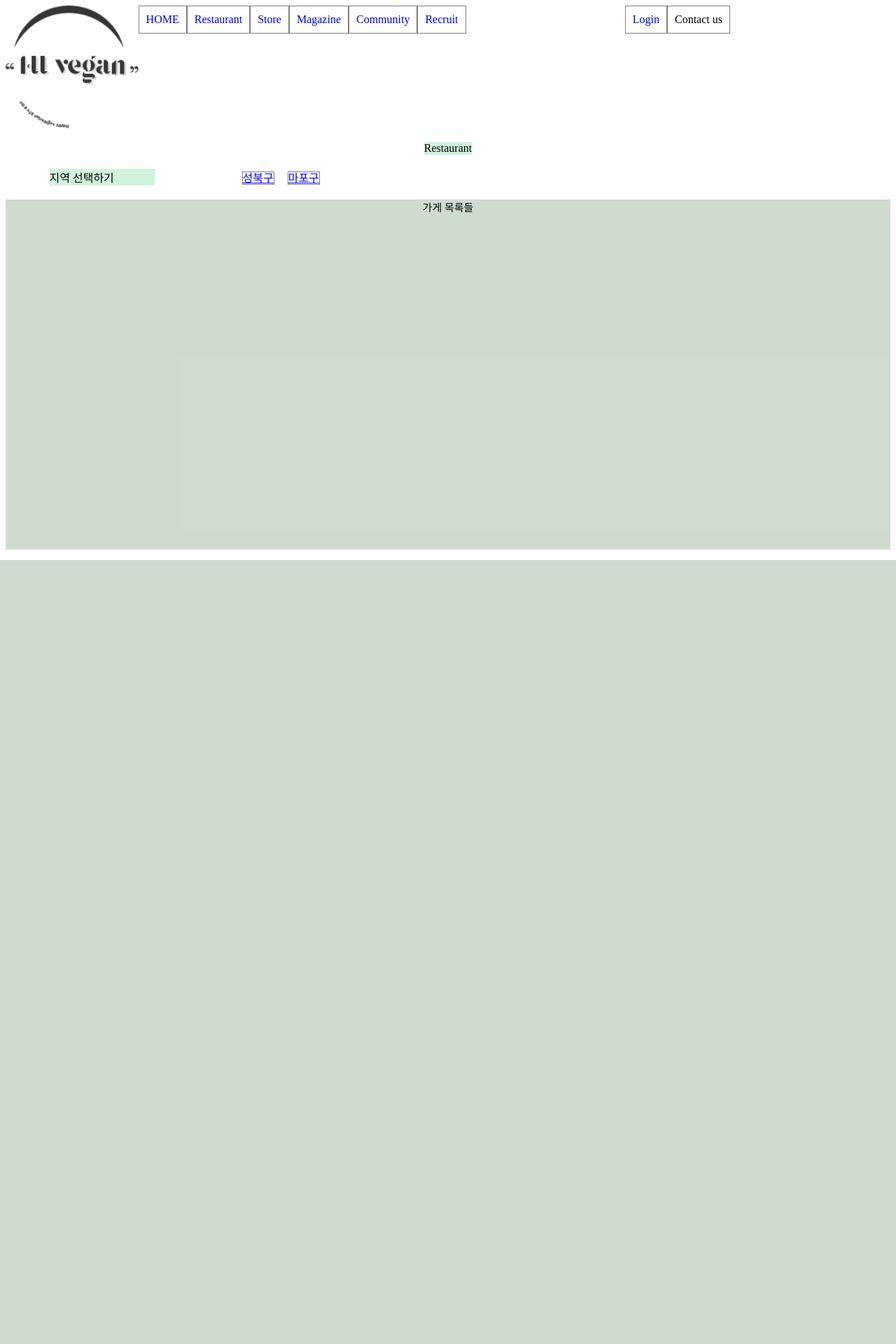
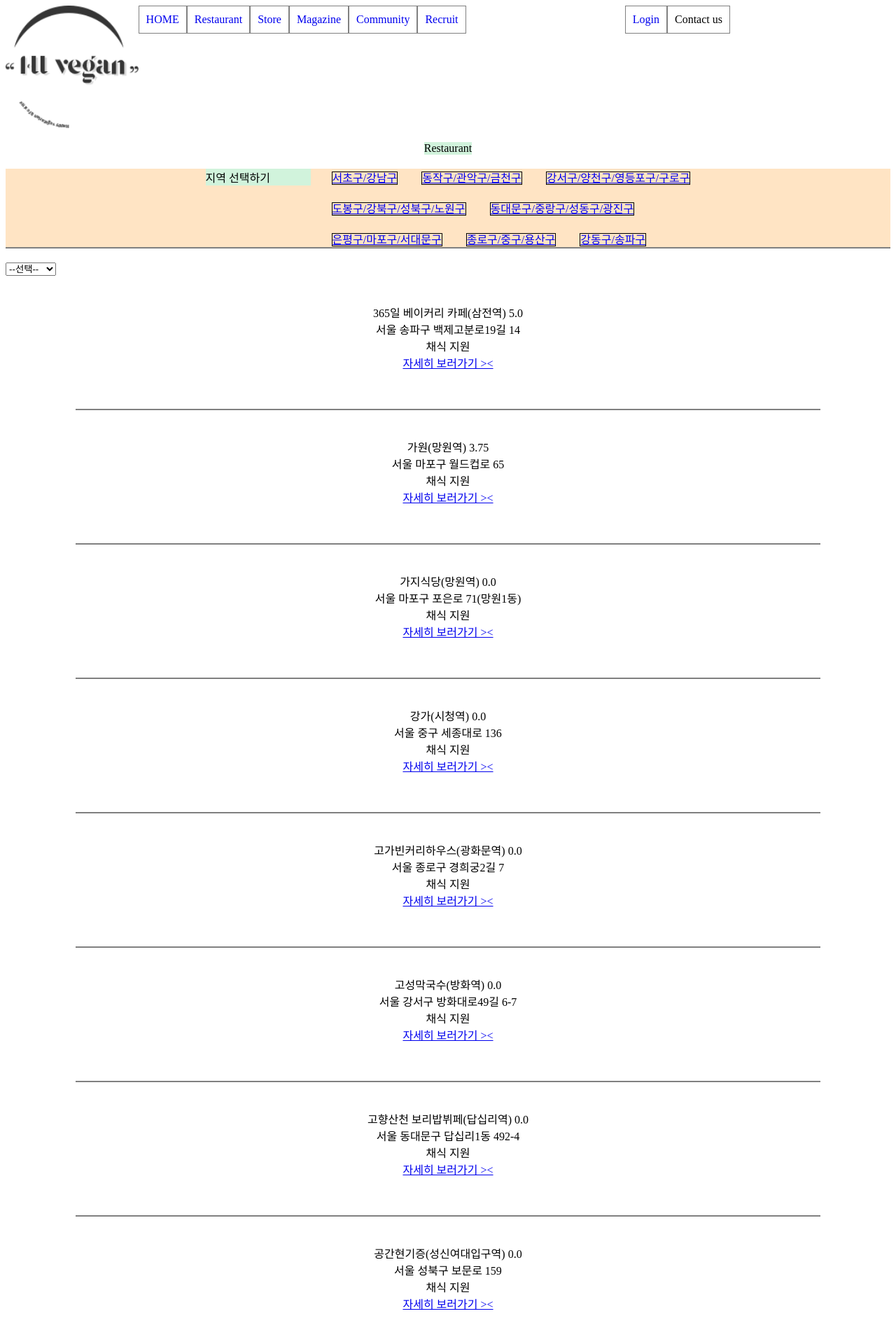
Before and after one commit to haeju98/team2_miniton, a Django app: page /Restaurant/ in a window 1280 px wide. Shown: the top 1920 px of the page at 70% size. Before the commit the page ends 800 px from the top, so only its background shows below. Run offline with Django 3.2, Linux system fonts and the light colour scheme; data comes from the database, SQL or seed files in the repository; both versions use the stored data as it was after the commit; parts of the project's set-up code (start-up, migrations or seed data) failed here and were passed over; some libraries are stand-ins or nearby versions.

Commit message:
레스토랑 기능 완료git add .!

```diff
--- a/app/static/3-Restaurant/Restaurant.css
+++ b/app/static/3-Restaurant/Restaurant.css
@@ -1,6 +1,5 @@
 @import url(base.css);
-
-.header{
+.header {
   width: 100%;
   display: flex;
   justify-content: center;
@@ -8,41 +7,42 @@
   margin: 20px 0;
 }
 
-.title{
+.title {
   background-color: rgb(209, 243, 220);
 }
 
-.middlebar{
-    width: 550px;
+.choose-bar {
   display: flex;
-    justify-content: space-around;
+  justify-content: center;
   margin: 20px 0;
+  border-bottom: 2px gray solid;
+  background-color: bisque;
 }
 
-.Seoul{
+.Seoul {
   background-color: rgb(209, 243, 220);
   width: 150px;
   height: 100%;
 }
 
-.Store_by_Region{
-    width: 150px;
-    height: 40%;
+.Regin-Row {
+  width: 100%;
+  margin-bottom: 20px;
 }
-
-.Store {
-    width: 30px;
-    height: 40%;
-    border: 1px solid gray;
-    text-align: center;
-    margin-right: 15px;
-    color: blue;
-    text-decoration: underline;
+.Regin-Box {
+  border: 1px black solid;
+  margin-left: 30px;
 }
-
-.mainbox{
-    height: 500px;
+.mainbox {
   background-color: rgba(0, 63, 0, 0.185);
   font-size: 15px;
   text-align: center;
 }
+
+.Store {
+  text-align: center;
+  height: 150px;
+  border-bottom: 2px gray solid;
+  margin: 0 100px;
+  padding-top:40px;
+}
--- a/app/static/3-Restaurant/post.js
+++ b/app/static/3-Restaurant/post.js
@@ -1,16 +1,14 @@
-function like(isLike) {
+function like(isLike,pk) {
   //   post 아이디를 줘야함
   $.ajax({
     cache: false,
     url: "user/like",
     data: {
       isLike: isLike,
+      post_pk: pk,
     },
     type: "POST",
     success: (result) => {
-      console.log(
-        "hihi"
-        );
       if (isLike) $("#isLike").removeClass("red");
       else $("#isLike").addClass("red");
     },
--- a/app/templates/3-Restaurant/Restaurant.html
+++ b/app/templates/3-Restaurant/Restaurant.html
@@ -1,24 +1,68 @@
 {% extends 'base.html' %}
+{% block css %} {% load static %}
+<link
+  rel="stylesheet"
+  href="{% static '3-Restaurant/Restaurant.css' %}"
+  type="text/css"
+/>
+{% endblock %} {% block content %}
+<div class="header">
+  <div class="title">Restaurant</div>
+</div>
+<div class="choose-bar">
+  <div class="Seoul">지역 선택하기</div>
+  <div class="Store_by_Region">
 
-{% block css %}
-    {% load static %}
-    <link rel="stylesheet" href="{% static '3-Restaurant/Restaurant.css' %}" type='text/css'>
-{% endblock %}
+    <div class="Regin-Row">
+        <a class="Regin-Box" href="{% url 'Mapo' %}">서초구/강남구</a>
+        <a class="Regin-Box" href="{% url 'Mapo' %}">동작구/관악구/금천구</a>
+        <a class="Regin-Box" href="{% url 'Mapo' %}">강서구/양천구/영등포구/구로구</a>
+      </div>
+    <div class="Regin-Row">
+      <a class="Regin-Box" href="{% url 'Seongbuk' %}">도봉구/강북구/성북구/노원구</a>
+      <a class="Regin-Box" href="{% url 'Mapo' %}">동대문구/중랑구/성동구/광진구</a>
+    </div>
+      <div class="Regin-Rowx">
+        <a class="Regin-Box" href="{% url 'Mapo' %}">은평구/마포구/서대문구</a>
+        <a class="Regin-Box" href="{% url 'Mapo' %}">종로구/중구/용산구</a>
+      <a class="Regin-Box" href="{% url 'Mapo' %}">강동구/송파구</a>
+      </div>
+    </div>
+  </div>
+</div>
+<div class="check-category">
+  <form method="GET">
+    <select id="sort-select" onchange="location = this.value;">
+      <option class="sort-mypost" value="?sort=">--선택--</option>
+      {% if user.is_authenticated %}
+      <option class="sort-mypost" value="?sort=likes">즐겨찾기</option>
+      {% endif %}
+      <option class="sort-date" value="?sort=abc">가나다순</option>
+      <option class="sort-likes" value="?sort=grade">별점순</option>
+    </select>
 
-{% block content %}
-    <div class="header">
-        <div class="title">Restaurant</div>
+  </form>
+</div>
+{% for post in posts%}
+<div class="Store">
+    <div class="Store-Box">
+        <span>{{post.name}}</span>
+        <span>{{post.grade}}</span>
     </div>
 
-    <div class="middlebar">
-        <div class="Seoul">지역 선택하기</div>
-        <div class="Store_by_Region">
-            <a class="nav-item Store" href="{% url 'Seongbuk' %}">성북구</a>
-            <a class="nav-item Store" href="{% url 'Mapo' %}">마포구</a>
-        </div>
+    <div class="Store-Box">
+        <span>{{post.location}}</span>
     </div>
-
-    <div class="mainbox">
-        가게 목록들
+    <div class="Store-Box">
+      {% if post.category == 1 %}
+      <span>채식 전문</span>
+      {% else %}
+      <span>채식 지원</span>
+      {% endif %}
+  </div>
+    <div class="Store-Box">
+      <a href="{% url 'Restaurant_detail' post.pk %}">자세히 보러가기 ><</a>
     </div>
-{% endblock %}
+</div>
+{% endfor %}
+  {% endblock %}
--- a/app/views.py
+++ b/app/views.py
@@ -1,167 +1,201 @@
 import json
-from django.shortcuts import render,redirect
-from .models import Post, Product, Comment,UserInfo,Like,Survey,CardNews
+from django.shortcuts import render, redirect
+from .models import Post, Product, Comment, UserInfo, Like, Survey, CardNews
 import datetime
 from django.contrib.auth.models import User
 from django.contrib import auth
 from django.contrib.auth.decorators import login_required
-
-#KAKAO API
+from django.db.models import Avg
+# KAKAO API
 from project.settings import KAKAO_JS_KEY
 
-#AJAX
+# AJAX
 from django.http import HttpResponse
 from django.views.decorators.csrf import csrf_exempt
 
 # Create your views here.
-#1-startpage
-def main(request):
-    posts=Post.objects.all()
-    return render(request,'1-startpage/main.html',{'posts':posts})
+# 1-startpage
 
 
-
-#2-homepage
-def home(request):
-    posts=Post.objects.all()
-    return render(request,'2-homepage/home.html',{'posts':posts})
+def main(request):
+    posts = Post.objects.all()
+    return render(request, '1-startpage/main.html', {'posts': posts})
 
 
+# 2-homepage
+def home(request):
+    posts = Post.objects.all()
+    return render(request, '2-homepage/home.html', {'posts': posts})
 
-#3-Restaurant
+
+# 3-Restaurant
 def Restaurant(request):
-    posts=Post.objects.all()
-    return render(request,'3-Restaurant/Restaurant.html',{'posts':posts})
+    posts = Post.objects.all().order_by('name')
+    sort = request.GET.get('sort', '')  # url의 쿼리스트링을 가져온다. 없는 경우 공백을 리턴한다
+    if sort == 'likes':
+        posts = Post.objects.filter(likes="True")
+        return render(request, '3-Restaurant/Restaurant.html',{'posts':posts})
+    elif sort == 'grade':
+        posts = Post.objects.all().order_by('-grade')
+        return render(request, '3-Restaurant/Restaurant.html',{'posts':posts})
+    else:
+        return render(request, '3-Restaurant/Restaurant.html',{'posts':posts})
 
-def Restaurant_detail(request):
-    user = 1
-    post = 1
-    isLike = Like.objects.filter(user_id=User.objects.get(pk=user), post_id=Post.objects.get(pk=post))
-    return render(request,'3-Restaurant/Restaurant_detail.html',{'KAKAO_JS_KEY': KAKAO_JS_KEY, 'isLike': bool(isLike)})
+def Restaurant_detail(request, post_pk):
+    post = Post.objects.get(pk=post_pk)
+    isLike = Like.objects.filter(user_id=User.objects.get(
+        pk=request.user.pk), post_id=Post.objects.get(pk=post_pk))
+
+
+    if(request.method == "POST"):
+        Comment.objects.create(
+            post=post,
+            user_id=request.user,
+            content= request.POST['content'],
+            grade= float(request.POST['grade'])
+        )
+        Post.objects.filter(pk=post_pk).update(
+            grade=round(Comment.objects.filter(post_id=post_pk).aggregate(Avg('grade'))['grade__avg'],2)
+        )
+        return redirect('Restaurant_detail', post_pk)
+    return render(request, '3-Restaurant/Restaurant_detail.html',{'KAKAO_JS_KEY': KAKAO_JS_KEY, 'isLike': bool(isLike),'post':post, 'post_pk': post_pk})
+
+
+def post_delete_comment(request, post_pk, comment_pk):
+    comment = Comment.objects.get(pk=comment_pk)
+    comment.delete()
+    return redirect('Restaurant_detail', post_pk)
+
 
 @csrf_exempt
 def like(request):
-    user = 1
-    post = 1
-    # 사실 지금 이건 없어도 됨
+
     if request.method == "POST":
         isLike = request.POST.get('isLike') == 'true'
+        post_pk = request.POST.get('post_pk')
         if isLike:  # 좋아요 취소
-            Like.objects.filter(user_id=User.objects.get(pk=user),
-                                post_id=Post.objects.get(pk=post)).delete()
+            Like.objects.filter(user_id=User.objects.get(pk=request.user.pk),
+                                post_id=Post.objects.get(pk=post_pk)).delete()
+            Post.objects.filter(pk=post_pk).update(
+            likes = "False"
+        )
         else:  # 좋아요 추가
-            Like(user_id=User.objects.get(pk=user),
-                 post_id=Post.objects.get(pk=post)).save()
-
+            Like(user_id=User.objects.get(pk=request.user.pk),
+                 post_id=Post.objects.get(pk=post_pk)).save()
+            Post.objects.filter(pk=post_pk).update(
+            likes = "True"
+        )
         context = {'message': "성공적으로 완료되었습니다."}
     return HttpResponse(json.dumps(context), content_type="application/json")
 
+
 def Seongbuk(request):
-    #posts=Post.objects.filter(regionname="Seongbuk")
-    return render(request,'3-Restaurant/Restaurant_by_Region/Seongbuk.html')#{'posts':posts}
+    # posts=Post.objects.filter(regionname="Seongbuk")
+    return render(request, '3-Restaurant/Restaurant_by_Region/Seongbuk.html')#{'posts':posts}
+
 
 def Mapo(request):
-    #posts=Post.objects.filter(regionname="Mapo)
-    return render(request,'3-Restaurant/Restaurant_by_Region/Mapo.html')#{'posts':posts}
+    # posts=Post.objects.filter(regionname="Mapo)
+    return render(request, '3-Restaurant/Restaurant_by_Region/Mapo.html')#{'posts':posts}
 
 
+# 4-Store
+def Store(request):
+    posts = Post.objects.all()
+    return render(request, '4-Store/Store.html',{'posts':posts})
 
-#4-Store
-def Store(request):
-    posts=Post.objects.all()
-    return render(request,'4-Store/Store.html',{'posts':posts})
 
 def Food(request):
-    #posts=Post.objects.filter(category="Food")
-    return render(request,'4-Store/Food.html')#{'posts':posts}
+    # posts=Post.objects.filter(category="Food")
+    return render(request, '4-Store/Food.html')#{'posts':posts}
+
 
 def Cosmetics(request):
-    #posts=Post.objects.filter(category="Cosmetics")
-    return render(request,'4-Store/Cosmetics.html')#{'posts':posts}
+    # posts=Post.objects.filter(category="Cosmetics")
+    return render(request, '4-Store/Cosmetics.html')#{'posts':posts}
 
 
-
-#5-Magazine
+# 5-Magazine
 def Magazine(request):
-    posts=Post.objects.all()
-    return render(request,'5-Magazine/Magazine.html',{'posts':posts})
+    posts = Post.objects.all()
+    return render(request, '5-Magazine/Magazine.html',{'posts':posts})
 
 
+# 6-Community
+def Community(request):
+    posts = Post.objects.all()
+    return render(request, '6-Community/Community.html',{'posts':posts})
 
-#6-Community
-def Community(request):
-    posts=Post.objects.all()
-    return render(request,'6-Community/Community.html',{'posts':posts})
 
 @login_required(login_url='/registration/login')
 def new(request):
-    if request.method=='POST':
-        new_post=Post.objects.create(
+    if request.method =='POST':
+        new_post =Post.objects.create(
             title=request.POST['title'],
             content=request.POST['content'],
             author=request.user
         )
-        return redirect('Community_detail',new_post.pk)
+        return redirect('Community_detail', new_post.pk)
     return render(request, '6-Community/new.html')
 
-def delete(request,post_pk):
-    post=Post.objects.get(pk=post_pk)
+def delete(request, post_pk):
+    post = Post.objects.get(pk=post_pk)
     post.delete()
     return redirect('Community')
 
-def edit(request,post_pk):
-    post=Post.objects.get(pk=post_pk)
-    if request.method=='POST':
+def edit(request, post_pk):
+    post = Post.objects.get(pk=post_pk)
+    if request.method =='POST':
         Post.objects.filter(pk=post_pk).update(
             title=request.POST['title'],
             content=request.POST['content'],
         )
         return redirect('Community_detail', post_pk)
-    return render(request, '6-Community/edit.html',{'post':post})
+    return render(request, '6-Community/edit.html', {'post':post})
+
 
 def past(request):
-    posts=Post.objects.all()
-    return render(request,'6-Community/my.html',{'posts':posts})
+    posts = Post.objects.all()
+    return render(request, '6-Community/my.html',{'posts':posts})
 
-def Community_detail(request,post_pk):
-    post=Post.objects.get(pk=post_pk)
-    if request.method=="POST":
+def Community_detail(request, post_pk):
+    post = Post.objects.get(pk=post_pk)
+    if request.method =="POST":
         Comment.objects.create(
             post=post,
             content=request.POST['content'],
             author=request.user
         )
-        return redirect('Community_detail',post_pk)
-    return render(request,'6-Community/Community_detail.html',{'post':post})
+        return redirect('Community_detail', post_pk)
+    return render(request, '6-Community/Community_detail.html',{'post':post})
+
 
 @login_required(login_url='/registration/login')
-def delete_comment(request,post_pk,comment_pk):
-    comment=Comment.objects.get(pk=comment_pk)
+def delete_comment(request, post_pk,comment_pk):
+    comment = Comment.objects.get(pk=comment_pk)
     comment.delete()
     return redirect('Community_detail', post_pk)
 
+# 7-Recruit
+def Recruit(request):
+    posts = Post.objects.all()
+    return render(request, '7-Recruit/Recruit.html',{'posts':posts})
 
 
-#7-Recruit
-def Recruit(request):
-    posts=Post.objects.all()
-    return render(request,'7-Recruit/Recruit.html',{'posts':posts})
+# registration
+def Contactus(request):
+    posts = Post.objects.all()
+    return render(request, 'registration/Contactus.html',{'posts':posts})
 
 
+def signup(request):
+    if(request.method =="POST"):
+        found_user = User.objects.filter(username=request.POST['username'])
+        if (len(found_user) >0):
+            error = 'username이 이미 존재합니다'
+            return render(request, 'registration/signup.html',{'error':error})
 
-#registration
-def Contactus(request):
-    posts=Post.objects.all()
-    return render(request,'registration/Contactus.html',{'posts':posts})
-
-def signup(request):
-    if(request.method=="POST"):
-        found_user=User.objects.filter(username=request.POST['username'])
-        if (len(found_user)>0):
-            error='username이 이미 존재합니다'
-            return render(request,'registration/signup.html',{'error':error})
-
-        new_user=User.objects.create_user(
+        new_user =User.objects.create_user(
             username=request.POST['username'],
             password=request.POST['password']
         )
@@ -170,20 +204,21 @@
             request,
             new_user,
             backend='django.contrib.auth.backends.ModelBackend'
-            )
+        )
         return redirect('home')
 
-    return render(request,'registration/signup.html')
+    return render(request, 'registration/signup.html')
+
 
 def login(request):
-    if (request.method=="POST"):
-        found_user=auth.authenticate(
+    if (request.method =="POST"):
+        found_user =auth.authenticate(
             username=request.POST['username'],
             password=request.POST['password']
         )
         if (found_user is None):
-            error='아이디 또는 비밀번호가 틀렸습니다'
-            return render(request,'registration/login.html',{'error':error})
+            error = '아이디 또는 비밀번호가 틀렸습니다'
+            return render(request, 'registration/login.html',{'error':error})
 
         auth.login(
             request,
@@ -191,9 +226,10 @@
             backend='django.contrib.auth.backends.ModelBackend'
         )
 
-        return redirect(request.GET.get('next','/'))
+        return redirect(request.GET.get('next', '/'))
 
-    return render(request,'registration/login.html')
+    return render(request, 'registration/login.html')
+
 
 def logout(request):
     auth.logout(request)
--- a/project/urls.py
+++ b/project/urls.py
@@ -28,8 +28,9 @@
 
     #3-Restaurant
     path('Restaurant/',views.Restaurant,name="Restaurant"),
-    path('Restaurant_detail/',views.Restaurant_detail,name="Restaurant_detail"),
+    path('Restaurant_detail/<int:post_pk>',views.Restaurant_detail,name="Restaurant_detail"),
     path('Restaurant_detail/user/like', views.like, name="like"),
+    path('post_delete_comment/<int:post_pk>/<int:comment_pk>', views.post_delete_comment,name="post_delete_comment"),
     path('Seongbuk/',views.Seongbuk,name="Seongbuk"),
     path('Mapo/',views.Mapo,name="Mapo"),
 
```
Also changed, not shown: app/models.py (+4 -11 lines), app/static/3-Restaurant/Restaurant_detail.css (+9 -3 lines), app/static/3-Restaurant/map.js (deleted, +0 -36 lines), app/templates/3-Restaurant/Restaurant_detail.html (+64 -43 lines), app/templates/registration/login.html (+5 -2 lines), app/migrations/0004_auto_20200606_1727.py (added), app/migrations/0005_post_grade.py (added), app/migrations/0006_auto_20200606_1924.py (added), app/migrations/0007_auto_20200606_2047.py (added), app/migrations/0008_auto_20200606_2048.py (added), db.sqlite3, 1 other file. Lines whose indentation alone changed are shown as unchanged.
